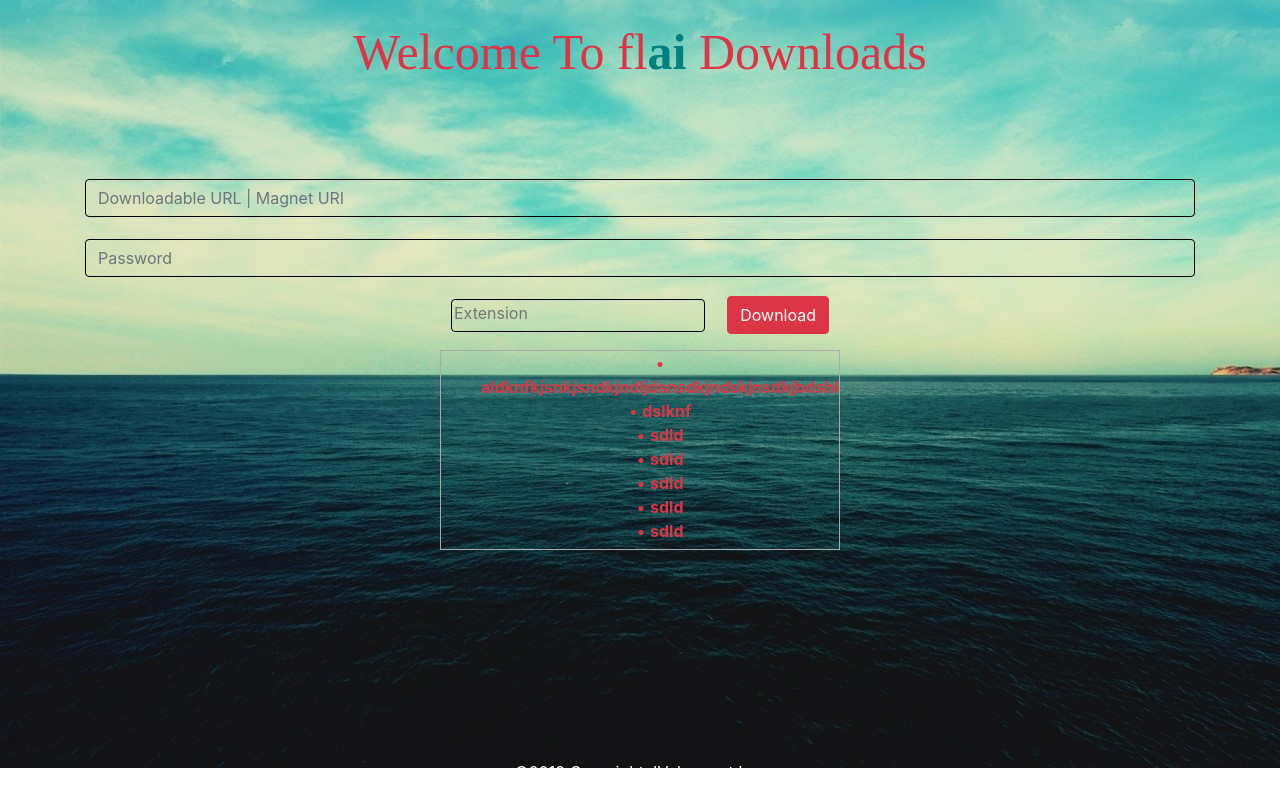
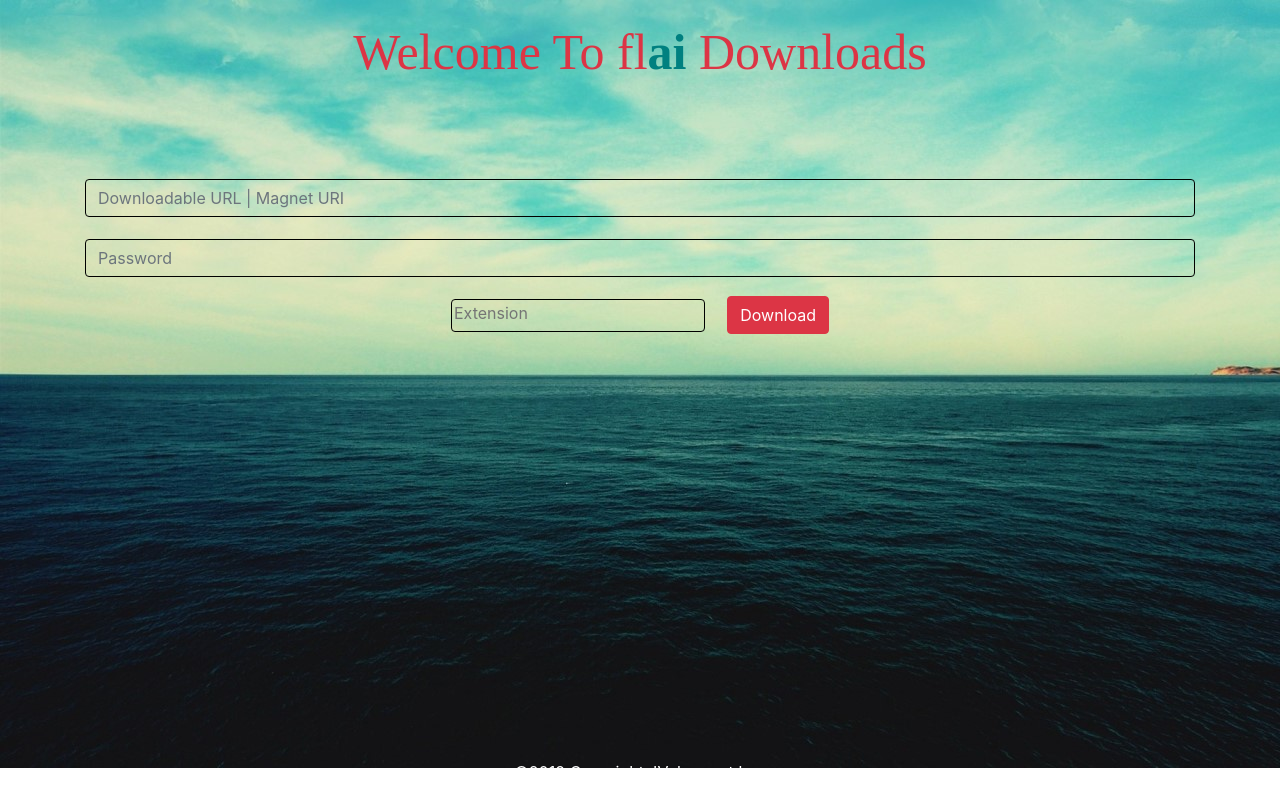
Before and after one commit to jvoltci/flai, a React (Create React App) app: page /#/ in a window 1280 px wide. Built offline with nearby package versions, Linux system fonts and the light colour scheme.

Commit message:
Done! :)

```diff
--- a/src/Components/Home/Home.css
+++ b/src/Components/Home/Home.css
@@ -40,6 +40,7 @@
   height: 200px;
   border: 1px solid #aaa;
   overflow: auto;
+  scrollbar-width: none;
   overflow: -moz-scrollbars-none;
   -ms-overflow-style: none;
 }
--- a/src/Components/Home/Home.js
+++ b/src/Components/Home/Home.js
@@ -18,8 +18,8 @@ class App extends Component {
     super();
     this.state = {
       extension: '',
-      list: 1,
-      files: ["aldknfkjsnkjsndkjndljdsnsdkjndskjnsdkjbdshkjbfsjhbdshj", "dslknf", "sdld", "sdld", "sdld", "sdld", "sdld", "sdld", "sdld", "sdld"],
+      list: 0,
+      files: [],
       url: '',
       password: '',
       magnetSubmit: 0
```
